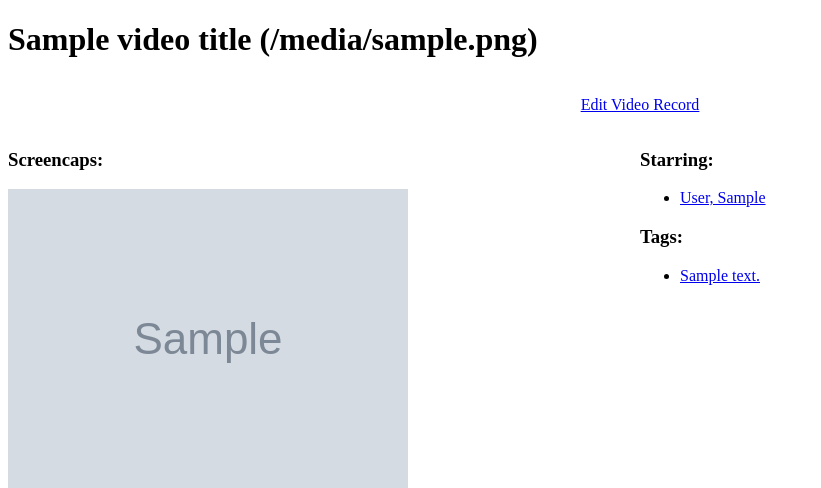
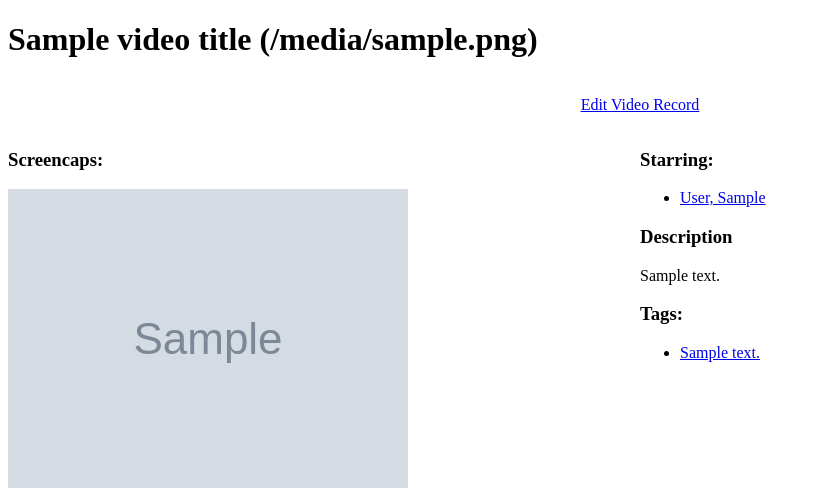
Before and after one commit to andreburto/snapz, a Django app: template src/templates/videos/video.html in a window 1280 px wide. Shown: the top 488 px of the page, without its empty margins (0-821 px from the left). Run offline with Django 4.2, Linux system fonts and the light colour scheme; tables that the repository leaves empty hold one stand-in row (values such as "Sample post"); the template is opened without the code that fills it: values that come from a table or form of the project are taken from there, most other values are stand-ins (such as "Sample title", 1, 10 or a date in 2020); grey boxes marked "Sample" are stand-in pictures.

Commit message:
Adding description to video page. Remove some debug print statements.

```diff
--- a/src/templates/videos/video.html
+++ b/src/templates/videos/video.html
@@ -21,6 +21,10 @@
 <li><a href="/videos/person/{{ p.id }}/">{{ p.last_name }}, {{ p.first_name }}</a></li>
 {% endfor %}
 </ul>
+{% if video_description %}
+<h3>Description</h3>
+<p>{{ video_description }}</p>
+{% endif %}
 {% if tags_for_video %}
 <h3>Tags:</h3>
 <ul>
--- a/src/videos/views.py
+++ b/src/videos/views.py
@@ -40,6 +40,7 @@ def video(request, id):
         {
             'video_id': select_video.id,
             'video_title': select_video.title,
+            'video_description': select_video.description,
             'video_filename': select_video.filename,
             'base64_filename': select_video.base64_filename,
             'image_and_thumb_list': image_and_thumb_list,
@@ -63,8 +64,6 @@ def person(request, id):
     videos_with_person = models.Video.objects.filter(id__in=video_id_by_person).order_by(Lower("title"))
     links_for_people = list(models.LinkPeople.objects.filter(person=p))
 
-    print(links_for_people)
-
     if getattr(p, 'thumb', None):
         thumb_url = f"/static/{p.thumb.video.base64_filename}/{p.thumb.filename}"
     else:
@@ -87,8 +86,6 @@ def video_by_tag(request, slug):
     videos_with_tag = models.Video.objects.filter(
         id__in=models.VideoTag.objects.filter(tag=tag).values_list("video__id")).order_by("title")
 
-    print(videos_with_tag)
-
     return HttpResponse(render_to_string(
         "videos/videos_by_tag.html",
         {
```
Also changed, not shown: README.md.
